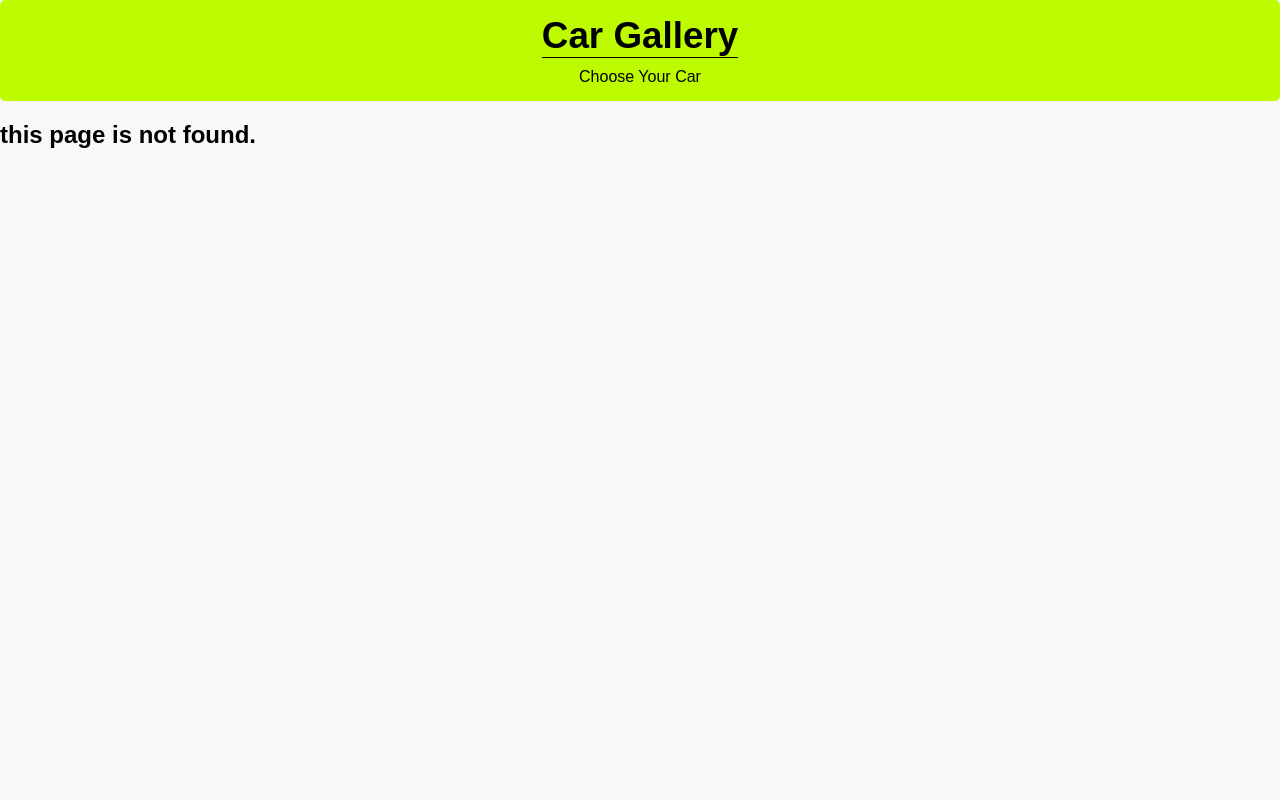
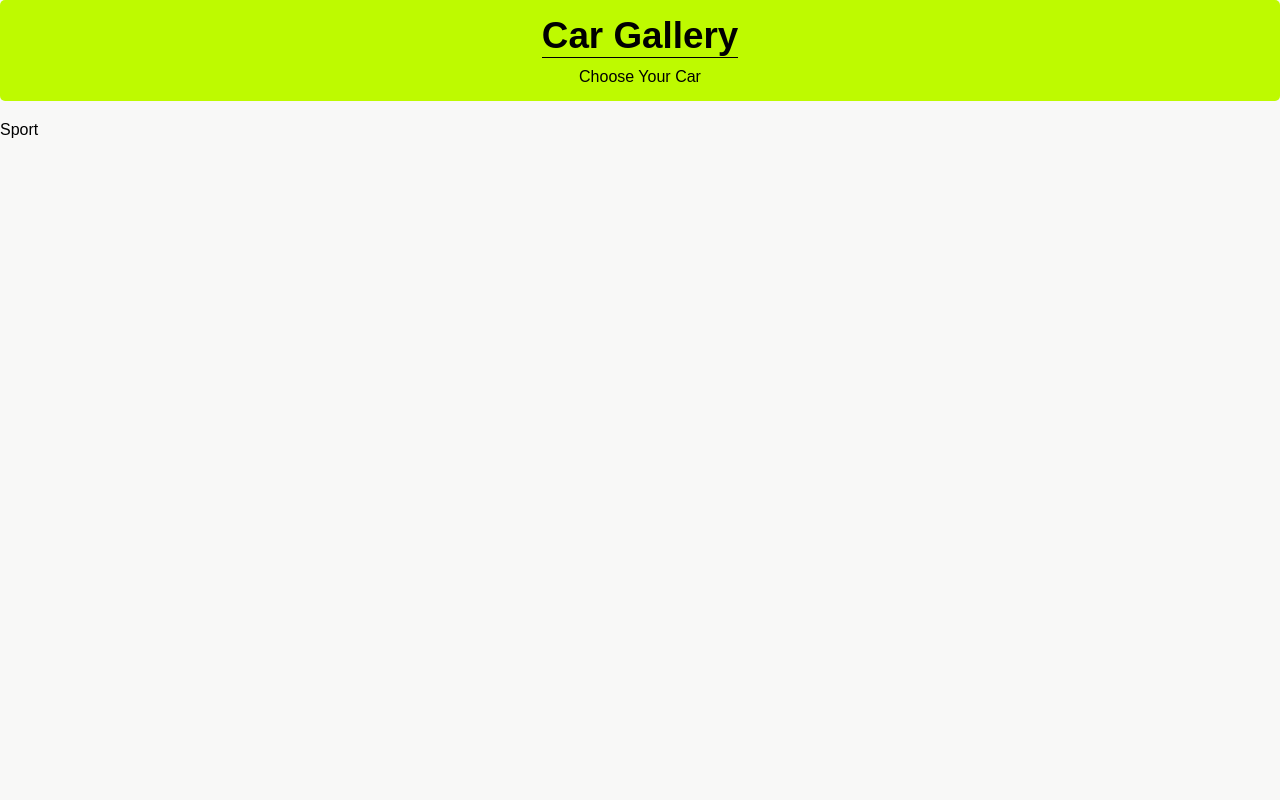
Before and after one commit to mahdinap/carGalleryShop, a Next.js app: page /categories/sport in a window 1280 px wide. Before the commit this address had no page. Shown: the top 800 px of the page. Built offline with nearby package versions, Linux system fonts and the light colour scheme.

Commit message:
addcategories pages

```diff
--- /dev/null
+++ b/pages/categories/sport.js
@@ -0,0 +1,7 @@
+export default function Sport(){
+    return(
+        <>
+        Sport
+        </>
+    )
+}
```
Also changed, not shown: pages/categories/hatchback.js (added, +7 -0 lines), pages/categories/sedan.js (added, +7 -0 lines), pages/categories/suv.js (added, +7 -0 lines).
